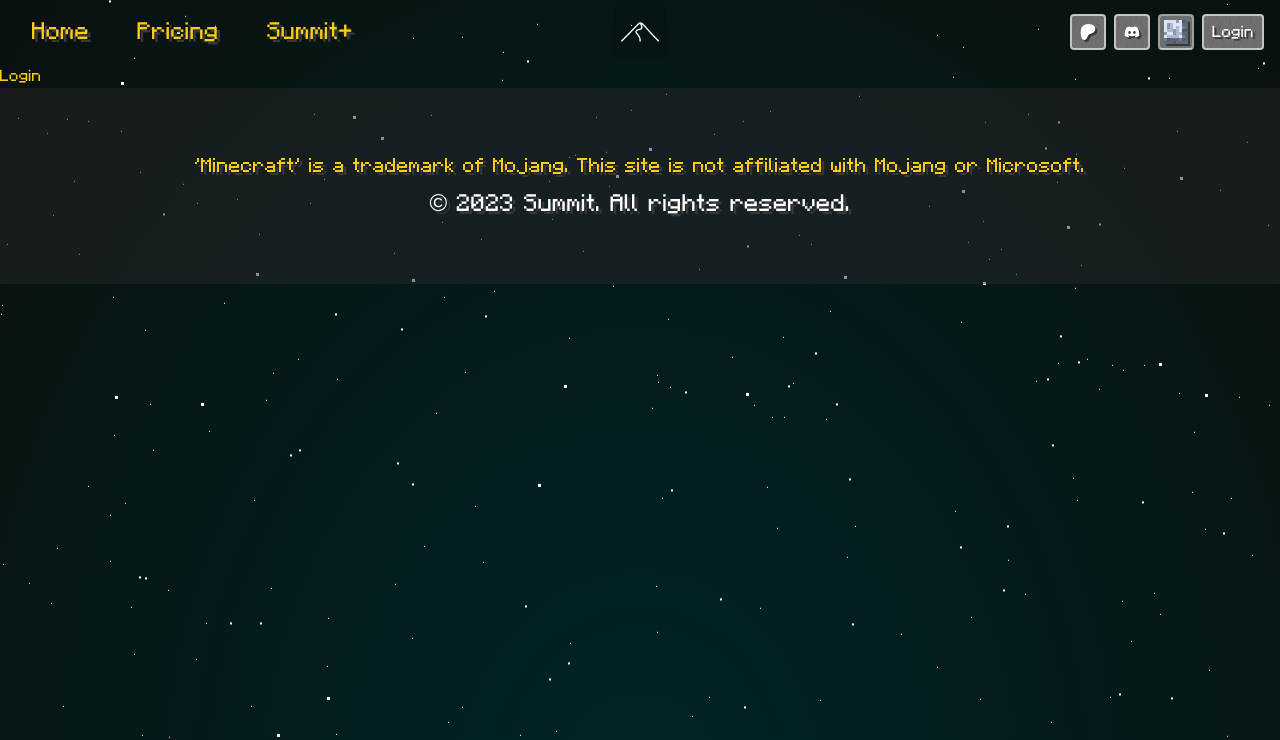
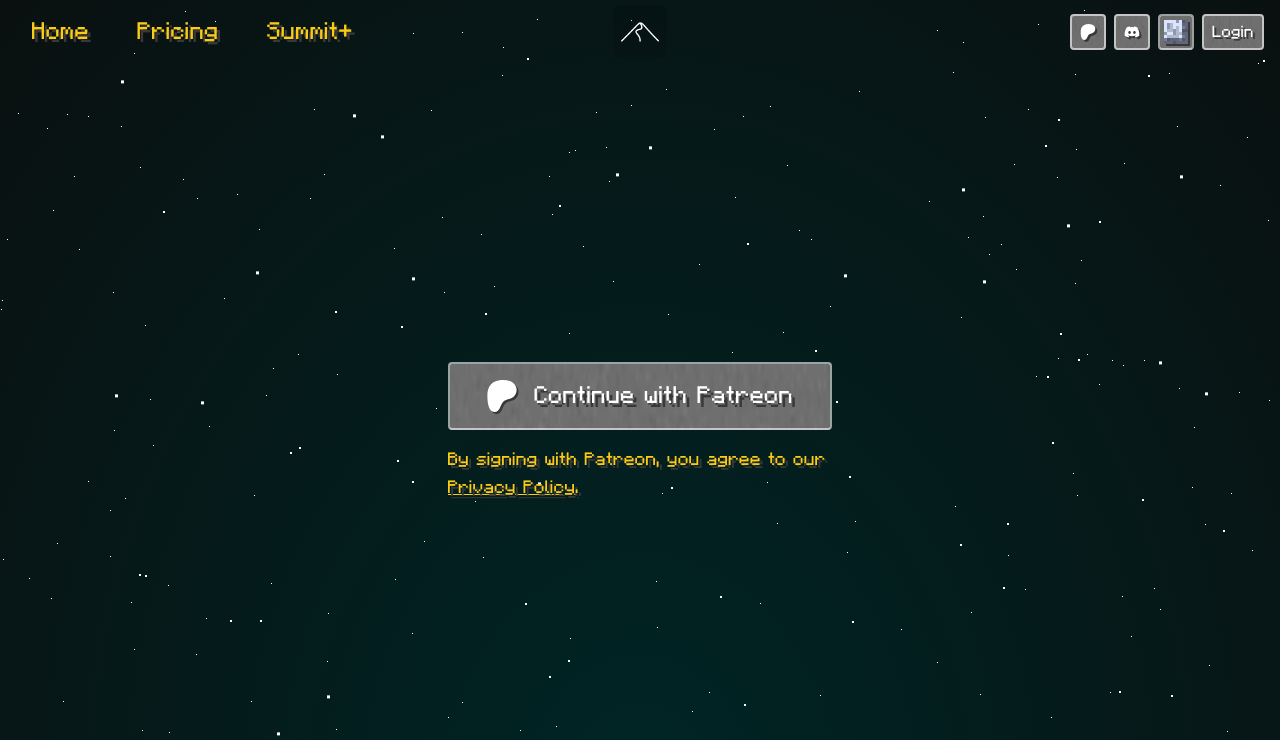
Before and after one commit to SteakTheStake/summit-mc, a Next.js app in the folder frontend/: page /login in a window 1280 px wide. Shown: the top 740 px of the page. Built offline with nearby package versions, Linux system fonts and the light colour scheme.

Commit message:
login page

```diff
--- /dev/null
+++ b/frontend/app/login/index.tsx
@@ -0,0 +1,24 @@
+"use client";
+
+import { Button } from "@/components/button";
+import { signIn } from "next-auth/react";
+
+export const PatreonButton = () => {
+  return (
+    <Button
+      onClick={() => signIn("patreon")}
+      className="flex items-center gap-4 justify-center sm:w-96 w-full text-xl sm:text-2xl"
+    >
+      <svg
+        xmlns="http://www.w3.org/2000/svg"
+        height="32"
+        width="32"
+        viewBox="0 0 512 512"
+        className="fill-white icon-shadow"
+      >
+        <path d="M489.7 153.8c-.1-65.4-51-119-110.7-138.3C304.8-8.5 207-5 136.1 28.4C50.3 68.9 23.3 157.7 22.3 246.2C21.5 319 28.7 510.6 136.9 512c80.3 1 92.3-102.5 129.5-152.3c26.4-35.5 60.5-45.5 102.4-55.9c72-17.8 121.1-74.7 121-150z" />
+      </svg>
+      Continue with Patreon
+    </Button>
+  );
+};
--- a/frontend/app/login/page.tsx
+++ b/frontend/app/login/page.tsx
@@ -1,16 +1,23 @@
-"use client";
+import { Metadata } from "next";
+import { PatreonButton } from ".";
+import Link from "next/link";
 
-import { signIn } from "next-auth/react";
+export const metadata: Metadata = {
+  title: "Login | SummitMC",
+  description: "Login to access the vault",
+};
 
-export default async function LoginPage() {
-  const signInHandler = async () => {
-    // "use server";
-    await signIn("patreon");
-  };
-
+export default function LoginPage() {
   return (
-    <form action={signInHandler}>
-      <button type="submit">Login</button>
-    </form>
+    <main className="flex flex-col gap-4 items-center justify-center">
+      <PatreonButton />
+      <p className="sm:w-96 w-full text-lg">
+        By signing with Patreon, you agree to our{" "}
+        <Link href="/privacy-policy" className="underline">
+          Privacy Policy
+        </Link>
+        .
+      </p>
+    </main>
   );
 }
```
